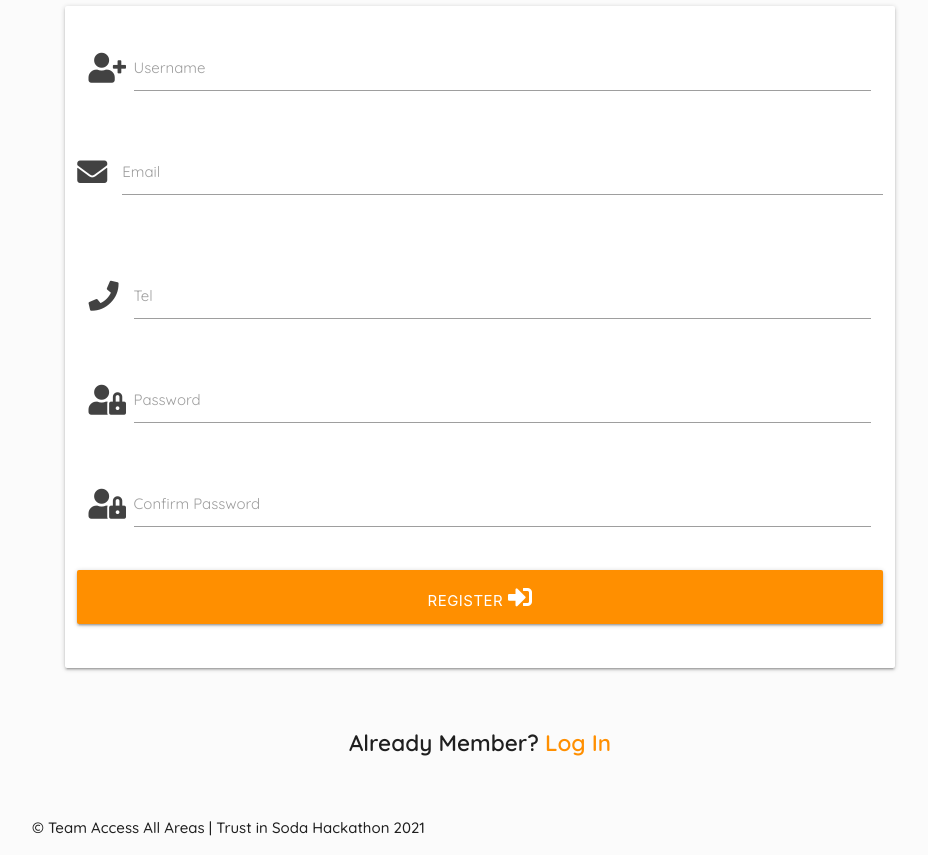
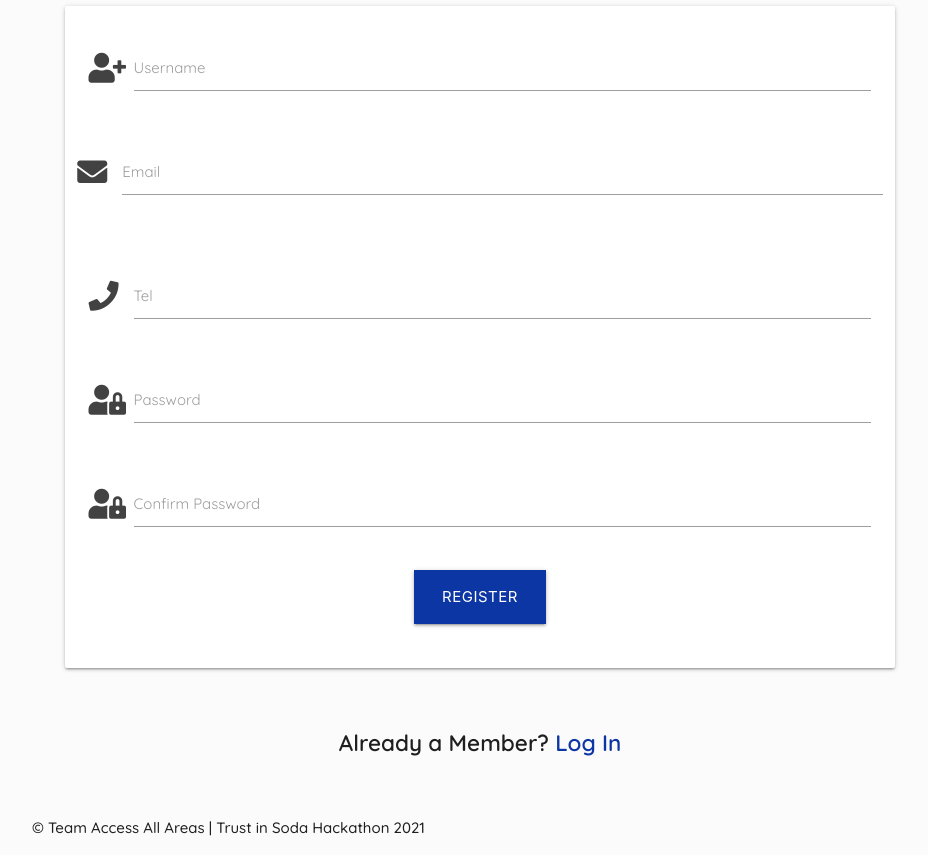
Before and after one commit to stefdworschak/more2offer, a Flask app: page /register in a window 1280 px wide. Shown: the part 160-1015 px from the top of the page, without its empty margins (160-1088 px from the left). Run offline with Flask 2, Linux system fonts and the light colour scheme; some libraries are stand-ins or nearby versions.

Commit message:
Style changes on log in and register pages.

```diff
--- a/static/css/style.css
+++ b/static/css/style.css
@@ -35,12 +35,12 @@ footer p {
   font-weight: 500;
 }
 
-button.btn {
+button.btn, button.btn-large {
   border-radius: 0;
   background-color: #0D36A5;
 }
 
-button.btn:hover, button.btn:focus {
+button.btn:hover, button.btn:focus, button.btn-large:hover, button.btn-large:focus {
   background-color: #0d36a58c;
 }
 
@@ -50,6 +50,10 @@ button.btn:hover, button.btn:focus {
 
 #questionnaire {
   min-height: 70vh;
+}
+
+.blue-text {
+  color: #0D36A5 !important;
 }
 
 /* Make circles that indicate the steps of the form: */
--- a/templates/register.html
+++ b/templates/register.html
@@ -59,9 +59,9 @@
                 </div>
 
                 <!-- register -->
-                <div class="row">
-                    <button type="submit" class="col s12 btn-large ff8f00 amber darken-3 text-shadow">
-                            Register <i class="fas fa-sign-in-alt"></i>
+                <div class="row center-align">
+                    <button type="submit" class="btn-large waves-effect waves-light">
+                        Register <!--  <i class="fas fa-sign-in-alt"></i> -->
                         </button>
                 </div>
             </div>
@@ -72,8 +72,8 @@
         <div class="row">
             <div class="col s12">
                 <p class="center-align">
-                    Already Member?
-                    <a href="{{ url_for('login') }}" class="amber-text text-darken-3">Log In</a>
+                    Already a Member?
+                    <a href="{{ url_for('login') }}" class="blue-text">Log In</a>
                 </p>
             </div>
         </div>
```
Also changed, not shown: templates/login.html (+6 -7 lines).
